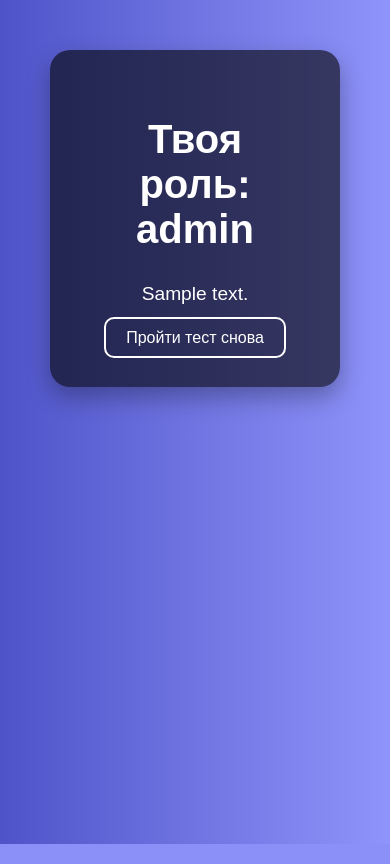
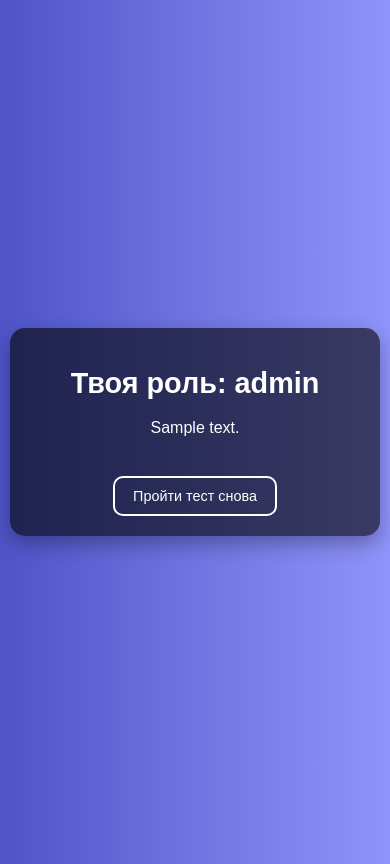
Before and after one commit to MCtext043/Hacker_game, a Flask app: template templates/result.html in a window 390 px wide. Run offline with Flask 3, Linux system fonts and the light colour scheme; the template is opened without the code that fills it: most values are stand-ins (such as "Sample title", 1, 10 or a date in 2020).

Commit message:
version3.0

```diff
--- a/server.py
+++ b/server.py
@@ -52,4 +52,4 @@ def result():
 
 
 if __name__ == '__main__':
-    app.run(debug=True)
+    app.run(host='0.0.0.0', port=5000, debug=True)
--- a/templates/result.html
+++ b/templates/result.html
@@ -2,6 +2,8 @@
 <html lang="ru">
 
 <head>
+    <meta charset="UTF-8">
+    <meta name="viewport" content="width=device-width, initial-scale=1.0">
     <title>Результат теста</title>
     <style>
         body {
@@ -9,44 +11,83 @@
             background: linear-gradient(to right, #4e54c8, #8f94fb);
             color: white;
             text-align: center;
-            padding: 50px;
+            padding: 20px;
             margin: 0;
+            display: flex;
+            justify-content: center;
+            align-items: center;
+            height: 100vh;
         }
+
         .container {
             background: rgba(0, 0, 0, 0.6);
-            border-radius: 20px;
-            padding: 40px;
+            border-radius: 15px;
+            padding: 30px;
+            box-shadow: 0 8px 20px rgba(0, 0, 0, 0.3);
+            max-width: 90%;
+            width: 400px;
+        }
+
+        h1 {
+            font-size: 2em;
+            margin-bottom: 15px;
+        }
+
+        p {
+            font-size: 1.1em;
+            line-height: 1.5;
+        }
+
+        a {
             display: inline-block;
-            box-shadow: 0 10px 25px rgba(0, 0, 0, 0.3);
-        }
-        h1 {
-            font-size: 2.5em;
-        }
-        p {
-            font-size: 1.2em;
-            line-height: 1.6;
-        }
-        a {
+            margin-top: 20px;
             color: white;
             text-decoration: none;
-            padding: 10px 20px;
+            padding: 12px 20px;
             border: 2px solid white;
             border-radius: 10px;
-            transition: background 0.3s ease;
+            transition: all 0.3s ease;
+            font-size: 1em;
         }
+
         a:hover {
             background: white;
             color: #4e54c8;
+        }
+
+        /* Адаптация под мобильные устройства */
+        @media (max-width: 480px) {
+            body {
+                padding: 10px;
+            }
+
+            .container {
+                width: 100%;
+                padding: 20px;
+            }
+
+            h1 {
+                font-size: 1.8em;
+            }
+
+            p {
+                font-size: 1em;
+            }
+
+            a {
+                font-size: 0.9em;
+                padding: 10px 18px;
+            }
         }
     </style>
 </head>
 
 <body>
-<div class="container">
-    <h1>Твоя роль: {{ role }}</h1>
-    <p>{{ description }}</p>
-    <a href="/">Пройти тест снова</a>
-</div>
+    <div class="container">
+        <h1>Твоя роль: {{ role }}</h1>
+        <p>{{ description }}</p>
+        <a href="/">Пройти тест снова</a>
+    </div>
 </body>
 
 </html>
```
